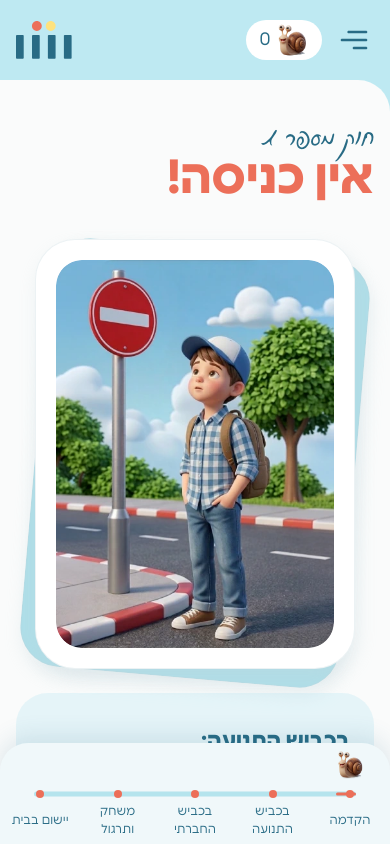
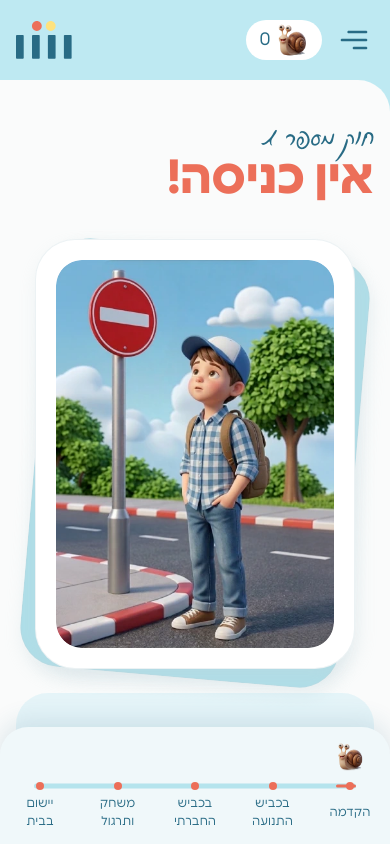
Before and after one commit to feigywilbush-hash/kotev-hachok, a React (Vite) app: page / in a window 390 px wide. Shown: the top 844 px of the page. Built offline with nearby package versions, Linux system fonts and the light colour scheme.

Commit message:
Phone bottom bar: more padding top and bottom, every multi-word step name on two lines (#129)
Claude-Session: https://claude.ai/code/session_01TideVKYEiqBNtqKPLau4AR

Co-authored-by: Claude <noreply@anthropic.com>

```diff
--- a/src/components/kotev/KotevLayout.tsx
+++ b/src/components/kotev/KotevLayout.tsx
@@ -55,7 +55,7 @@ export function KotevLayout({
         {/* --u is the desktop size unit of the steps: 1vw, shrunk on short screens so the step (847px tall
             below the banner in Figma, 44.115 units) always fits the height left under the banner.
             The steps' outer side padding stays in vw so it follows the screen width. */}
-        <main className={cn("flex-1 lg:flex lg:flex-col lg:justify-center lg:[--u:min(1vw,calc((100dvh-var(--banner-h))/44.115))]", steps && "max-md:pb-[calc(112px+env(safe-area-inset-bottom))]")}>
+        <main className={cn("flex-1 lg:flex lg:flex-col lg:justify-center lg:[--u:min(1vw,calc((100dvh-var(--banner-h))/44.115))]", steps && "max-md:pb-[calc(128px+env(safe-area-inset-bottom))]")}>
           {children}
         </main>
 
@@ -63,7 +63,7 @@ export function KotevLayout({
         {steps && (
           <nav
             aria-label="התקדמות בשיעור"
-            className="fixed inset-x-0 bottom-0 z-40 rounded-t-[28px] bg-surface px-10 pb-[calc(10px+env(safe-area-inset-bottom))] pt-2 shadow-[0_-6px_24px_rgba(40,107,133,0.14)] md:hidden"
+            className="fixed inset-x-0 bottom-0 z-40 rounded-t-[28px] bg-surface px-10 pb-[calc(18px+env(safe-area-inset-bottom))] pt-4 shadow-[0_-6px_24px_rgba(40,107,133,0.14)] md:hidden"
           >
             <LessonProgress steps={steps} current={currentStep} progress={stepProgress} onStepSelect={onStepSelect} compact />
           </nav>
--- a/src/components/kotev/LessonProgress.tsx
+++ b/src/components/kotev/LessonProgress.tsx
@@ -73,8 +73,8 @@ export function LessonProgress({ steps, current, progress = 0, onStepSelect, com
             />
             <Label
               className={cn(
-                "absolute top-[calc(var(--track-y)+var(--label))] w-max max-w-[20%] -translate-y-1/2 translate-x-1/2 text-balance text-center leading-tight transition-colors duration-200 group-hover:text-primary focus-visible:text-primary focus-visible:outline-none",
-                compact ? "text-[12px]" : "text-[13px] md:text-[16px] lg:max-w-none lg:text-[1.042vw]",
+                "absolute top-[calc(var(--track-y)+var(--label))] max-w-[20%] -translate-y-1/2 translate-x-1/2 text-balance text-center leading-tight transition-colors duration-200 group-hover:text-primary focus-visible:text-primary focus-visible:outline-none",
+                compact ? "w-min text-[12px]" : "w-max text-[13px] md:text-[16px] lg:max-w-none lg:text-[1.042vw]",
               )}
               style={{ right: at(i) }}
               {...(onStepSelect && { type: "button" as const, onClick: () => onStepSelect(i) })}
```
